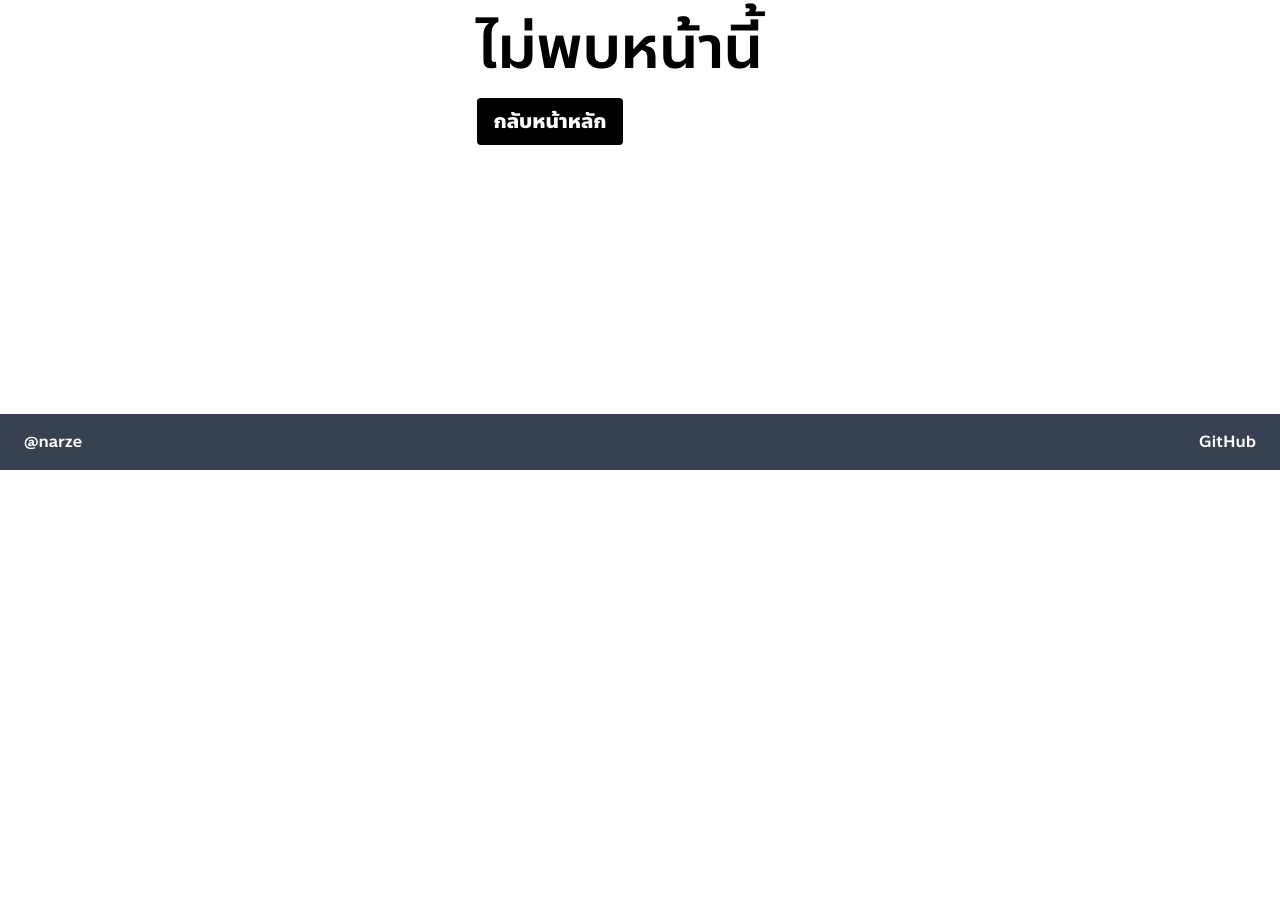
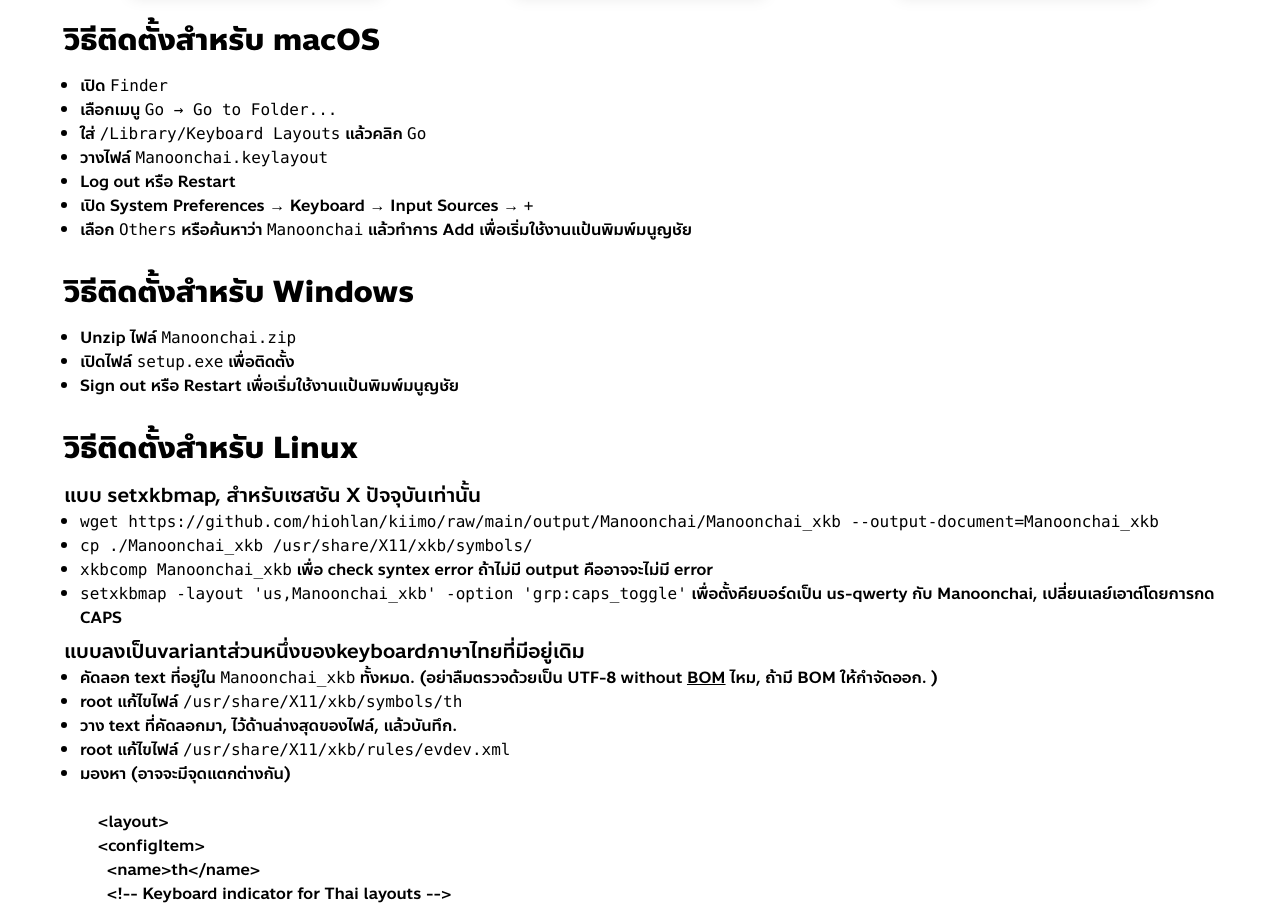
Before and after one commit to Manoonchai/manoonchai.com, a Next.js app: page /download in a window 1280 px wide. Before the commit this address had no page. Shown: the part 386-1295 px from the top of the page. Before the commit the page ends 856 px from the top, so only its background shows below. Built offline with nearby package versions, Linux system fonts and the light colour scheme; what tailwindcss-debug-screens would draw is missing.

Commit message:
Add linux installation , separate download page

```diff
--- a/components/Download.tsx
+++ b/components/Download.tsx
@@ -1,9 +1,62 @@
 import { FC } from 'react';
 import Image from 'next/image';
+import Link from 'next/link';
 import { faApple, faWindows } from '@fortawesome/free-brands-svg-icons';
 import { FontAwesomeIcon } from '@fortawesome/react-fontawesome';
 
 const Download: FC = () => {
+  const variantList = "<variantList>"
+
+  const example = [
+    `
+    <layout>
+    <configItem>
+      <name>th</name>
+      <!-- Keyboard indicator for Thai layouts -->
+      <shortDescription>th</shortDescription>
+      <description>Thai</description>
+      <languageList>
+        <iso639Id>tha</iso639Id>
+      </languageList>
+    </configItem>
+    <variantList>
+      <variant>
+        <configItem>
+          <name>tis</name>
+          <description>Thai (TIS-820.2538)</description>
+        </configItem>
+      </variant>
+      <variant>
+        <configItem>
+          <name>pat</name>
+          <description>Thai (Pattachote)</description>
+        </configItem>
+      </variant>
+    </variantList>
+  </layout>
+  `
+  ]
+  const example2 = [
+    `
+    <variant>
+    <configItem>
+      <name>ThaiMnc</name>
+      <description>Thai (Manoonchai v1.0)</description>
+    </configItem>
+  </variant>
+    `
+  ]
+  const example3 = [
+    `
+    tis             th: Thai (TIS-820.2538)
+    pat             th: Thai (Pattachote)
+    `
+  ]
+  const example4 = [
+    `
+    ThaiMnc         th: Thai (Manoonchai v1.0)
+    `
+  ]
   return (
     <section id="download" className="text-center py-20 mx-16">
       <h2 className="text-3xl font-bold sm:text-6xl">ดาวน์โหลด</h2>
@@ -100,30 +153,76 @@
       </div>
 
       <div className="mt-8 text-left">
-        <h3 className="text-3xl font-bold my-4">
-          รูปแป้นพิมพ์มนูญชัย สำหรับฝึกพิมพ์
-        </h3>
+        <h3 className="text-3xl font-bold my-4">วิธีติดตั้งสำหรับ Linux</h3>
+        <h6 className="text-xl">แบบ setxkbmap, สำหรับเซสชัน X ปัจจุบันเท่านั้น</h6>
+        <ul className="list-disc pl-4">
+          <li>
+            <code>wget https://github.com/hiohlan/kiimo/raw/main/output/Manoonchai/Manoonchai_xkb --output-document=Manoonchai_xkb</code>
+          </li>
+          <li>
+            <code>cp ./Manoonchai_xkb /usr/share/X11/xkb/symbols/</code>
+          </li>
+          <li>
+            <code>xkbcomp Manoonchai_xkb</code> เพื่อ check syntex error ถ้าไม่มี output คืออาจจะไม่มี error
+          </li>
+          <li>
+            <code>setxkbmap -layout &apos;us,Manoonchai_xkb&apos; -option &apos;grp:caps_toggle&apos;</code> เพื่อตั้งคียบอร์ดเป็น us-qwerty กับ Manoonchai, เปลี่ยนเลย์เอาต์โดยการกด CAPS
+          </li>
+        </ul>
+        <h6 className="text-xl mt-2">แบบลงเป็นvariantส่วนหนึ่งของkeyboardภาษาไทยที่มีอยู่เดิม</h6>
+        <ul className="list-disc pl-4">
+          <li>
+            คัดลอก text ที่อยู่ใน <code>Manoonchai_xkb</code> ทั้งหมด. (อย่าลืมตรวจด้วยเป็น UTF-8 without <Link href="https://en.wikipedia.org/wiki/Byte_order_mark"><a className="underline" target="_blank">BOM</a></Link> ไหม, ถ้ามี BOM ให้กำจัดออก. )
+          </li>
+          <li>
+            root แก้ไขไฟล์ <code>/usr/share/X11/xkb/symbols/th</code>
+          </li>
+          <li>
+            วาง text ที่คัดลอกมา, ไว้ด้านล่างสุดของไฟล์, แล้วบันทึก.
+          </li>
+          <li>
+          root แก้ไขไฟล์ <code>/usr/share/X11/xkb/rules/evdev.xml</code>
+          </li>
+          <li>
+            มองหา (อาจจะมีจุดแตกต่างกัน)
+            <br />
+            <textarea name="" id="" value={example} className="h-80 w-96"></textarea>
+          </li>
+          <li>
+          เพิ่ม text ข้างล่าง ลงในแท็ก <code>{variantList}</code> แล้วบันทึก
+          <br />
+          <textarea name="" id="" value={example2} className="h-40 w-96"></textarea>
+          </li>
+          <li>
+          ทำข้อ 5-6 เช่นเดียวกับ ไฟล์ <code>/usr/share/X11/xkb/rules/base.xml</code>
+          </li>
+          <li>
+          root แก้ไขไฟล์ <code>/usr/share/X11/xkb/rules/base.lst</code>
+          </li>
+          <li>
+          มองหา
+          <br />
+          <textarea name="" id="" value={example3} className="h-20 w-96"></textarea>
+          </li>
+          <li>
+            เพิ่ม text ข้างล่าง ไว้ใต้ <code>pat th: Thai (Pattachote)</code> แล้วบันทึก
+            <br />
+            <textarea name="" id="" value={example4} className="h-10 w-96"></textarea>
+          </li>
+          <li>
+          logout จาก X, หรือ restart. (ถ้าUbuntu ลองล้าง xkb cache ด้วย, โดย <code>sudo dpkg-reconfigure xkb-data</code>)
+          </li>
+          <li>
+          ไปที่ Keyboard setting, มองหา/เพิ่ม <code>Thai (Manoonchai v1.0)</code>. (แตกต่างกันตาม distro ที่ท่านใช้.)
+          </li>
+          <li>
+          เริ่มใช้งานแป้นมนูญชัย
+          </li>
+        </ul>
+        <p>(หากอัปเดต Kernel, แล้วแป้นพิมพ์หาย, ให้ซ้ำขั้นตอนทั้งหมดใหม่)</p>
+        <p className="mt-10">Linux installation source from <Link href="https://github.com/hiohlan"><a target="_blank" className="underline">hiohlan</a></Link></p>
+      </div>
 
-        <div className="">
-          <a
-            className="flex flex-col justify-center text-gray-600 underline"
-            href="/Manoonchai-print.pdf"
-            target="_blank"
-            rel="noreferrer"
-            download
-          >
-            <div className="w-full relative" style={{ height: '320px' }}>
-              <Image
-                src="/manoonchai-print.png"
-                alt="แป้นพิมพ์มนูญชัย"
-                layout={'fill'}
-                objectFit={'contain'}
-              />
-            </div>
-            <p className="text-center">ดาวน์โหลดไฟล์ PDF</p>
-          </a>
-        </div>
-      </div>
     </section>
   );
 };
--- a/components/Hero.tsx
+++ b/components/Hero.tsx
@@ -1,4 +1,5 @@
 import { FC } from 'react';
+import Link from 'next/link';
 
 const Hero: FC = () => {
   return (
@@ -12,12 +13,13 @@
 
       <div className="mt-12 flex justify-center">
         <div className="grid grid-cols-1 sm:grid-cols-3 gap-2">
+          <Link href="/download">
           <a
-            href="#download"
             className="border-2 border-gray-500 bg-gray-500 text-white text-xl px-8 py-4 mx-2 rounded hover:bg-gray-700 transition duration-200 ease-in-out delay-600"
           >
             ดาวน์โหลด
           </a>
+          </Link>
           <a
             href="https://manoontype.web.app"
             className="border-2 border-gray-500 bordered text-xl px-8 py-4 mx-2 rounded hover:bg-gray-700 hover:text-white transition duration-200 ease-in-out delay-600"
--- a/components/Navbar.tsx
+++ b/components/Navbar.tsx
@@ -23,7 +23,7 @@
           </div>
           <div className="absolute inset-y-0 right-0 flex items-center pr-2 sm:static sm:inset-auto sm:ml-6 sm:pr-0">
             <span className="mx-2 text-sm sm:text-md">
-              <Link href="/#download">
+              <Link href="/download">
                 <a>ดาวน์โหลด</a>
               </Link>
             </span>
--- /dev/null
+++ b/components/Practice.tsx
@@ -0,0 +1,34 @@
+import { FC } from 'react';
+import Image from 'next/image';
+
+const Practice: FC = () => {
+  return (
+    <div className="mt-8 text-left py-20 mx-16">
+    <h3 className="text-3xl font-bold my-4">
+      รูปแป้นพิมพ์มนูญชัย สำหรับฝึกพิมพ์
+    </h3>
+
+    <div className="">
+      <a
+        className="flex flex-col justify-center text-gray-600 underline"
+        href="/Manoonchai-print.pdf"
+        target="_blank"
+        rel="noreferrer"
+        download
+      >
+        <div className="w-full relative" style={{ height: '320px' }}>
+          <Image
+            src="/manoonchai-print.png"
+            alt="แป้นพิมพ์มนูญชัย"
+            layout={'fill'}
+            objectFit={'contain'}
+          />
+        </div>
+        <p className="text-center">ดาวน์โหลดไฟล์ PDF</p>
+      </a>
+    </div>
+  </div>
+  );
+};
+
+export default Practice;
--- /dev/null
+++ b/pages/download.tsx
@@ -0,0 +1,17 @@
+import React from 'react';
+import { NextPage } from 'next';
+
+import Download from 'components/Download';
+
+const DownloadPage: NextPage = () => {
+  return (
+    <div className="container min-h-screen mx-auto">
+
+      <Download />
+
+
+    </div>
+  );
+};
+
+export default DownloadPage;
--- a/pages/index.tsx
+++ b/pages/index.tsx
@@ -5,7 +5,7 @@
 import Hero from 'components/Hero';
 import Features from 'components/Features';
 import Articles from 'components/Articles';
-import Download from 'components/Download';
+import Practice from 'components/Practice';
 import Share from 'components/Share';
 
 const HomePage: NextPage = () => {
@@ -26,7 +26,7 @@
 
       <Articles />
 
-      <Download />
+      <Practice />
 
       <Share />
     </div>
```
